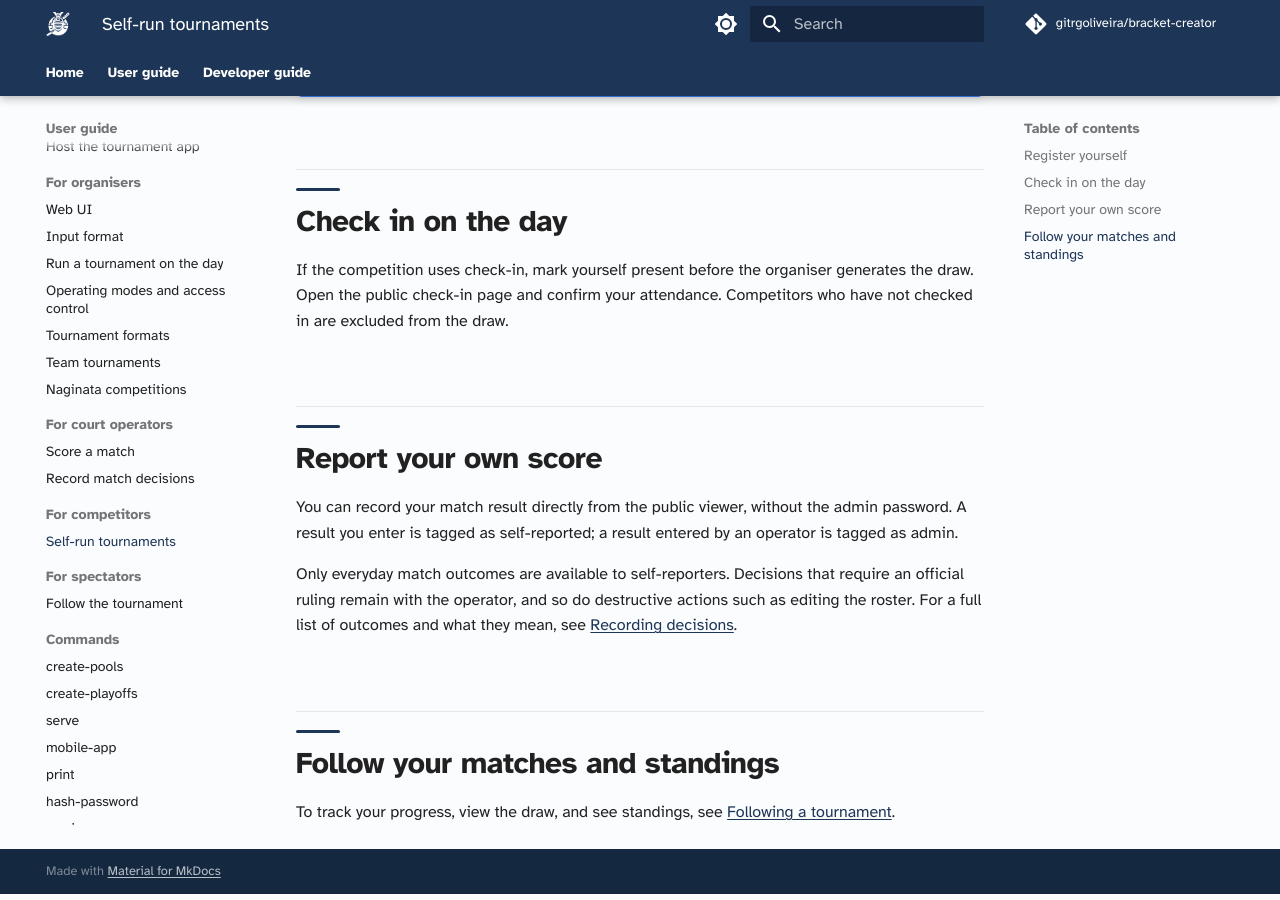
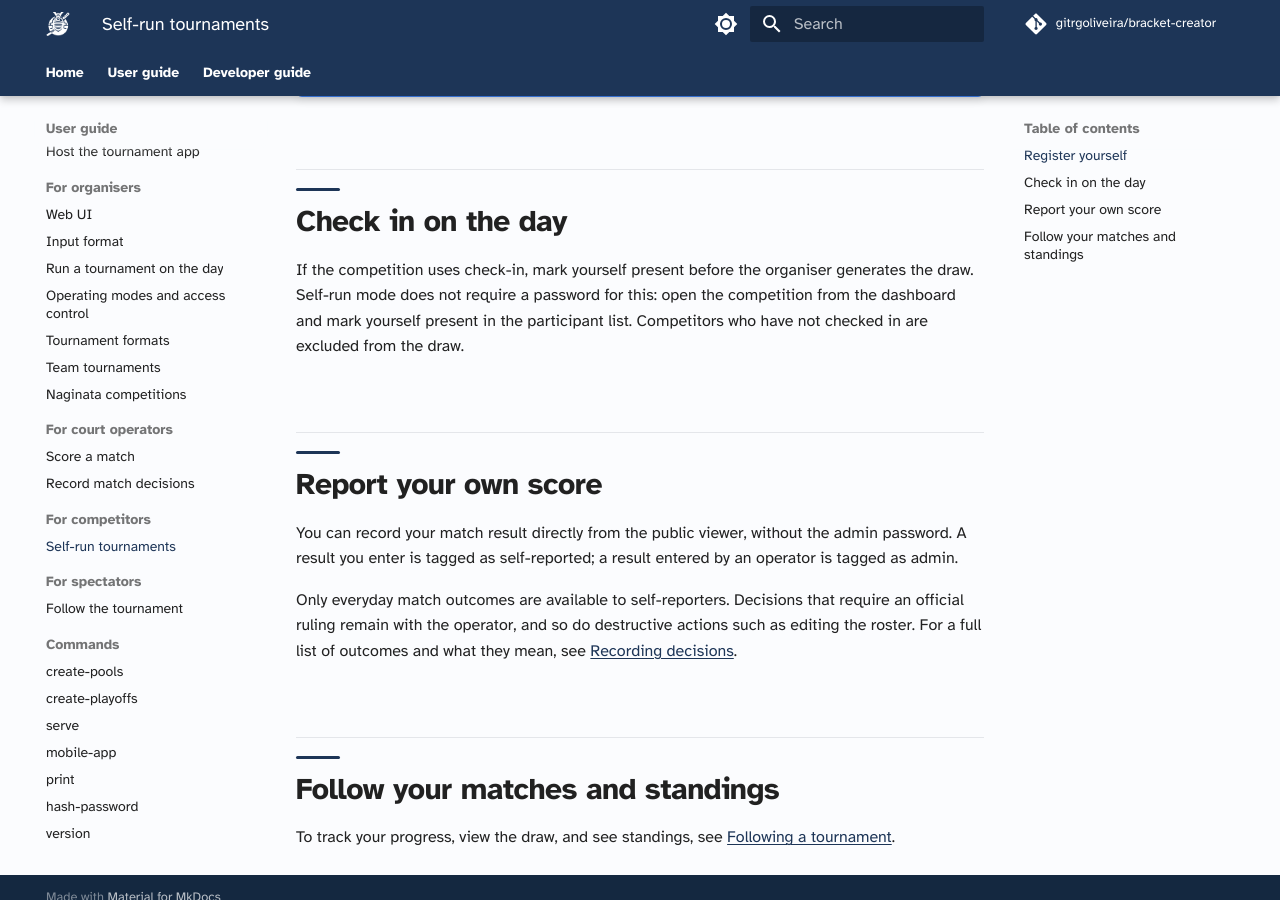
Before and after one commit to gitrgoliveira/bracket-creator, an MkDocs documentation site: the page built from docs/user-guide/competitors/self-run.md, in a window 1280 px wide and 900 px high, scrolled down 675 px. Built offline with MkDocs 1.6.1 and Material for MkDocs 9.7.7, drawn with Linux system fonts in a browser that asks for light colours; comment, search, counter and statistics services are not loaded.

Commit message:
docs: fix self-run check-in wording (Copilot)
self-run.md said to "open the public check-in page," but there's no
dedicated public check-in route the way /register/:id is a genuine
public self-registration page. Check-in only happens inside the
/admin console's participant list, which self-run mode simply doesn't
password-gate for that action (confirmed via the ungated
checkin/checkin-bulk routes in middleware.go and the absence of any
check-in surface under web-mobile/js/viewer_*.jsx).

Co-Authored-By: Claude Opus 4.8 <noreply@anthropic.com>

```diff
--- a/docs/user-guide/competitors/self-run.md
+++ b/docs/user-guide/competitors/self-run.md
@@ -13,7 +13,7 @@ When the tournament is self-run, a public self-registration page is open for ind
 
 ## Check in on the day
 
-If the competition uses check-in, mark yourself present before the organiser generates the draw. Open the public check-in page and confirm your attendance. Competitors who have not checked in are excluded from the draw.
+If the competition uses check-in, mark yourself present before the organiser generates the draw. Self-run mode does not require a password for this: open the competition from the dashboard and mark yourself present in the participant list. Competitors who have not checked in are excluded from the draw.
 
 ## Report your own score
 
```
